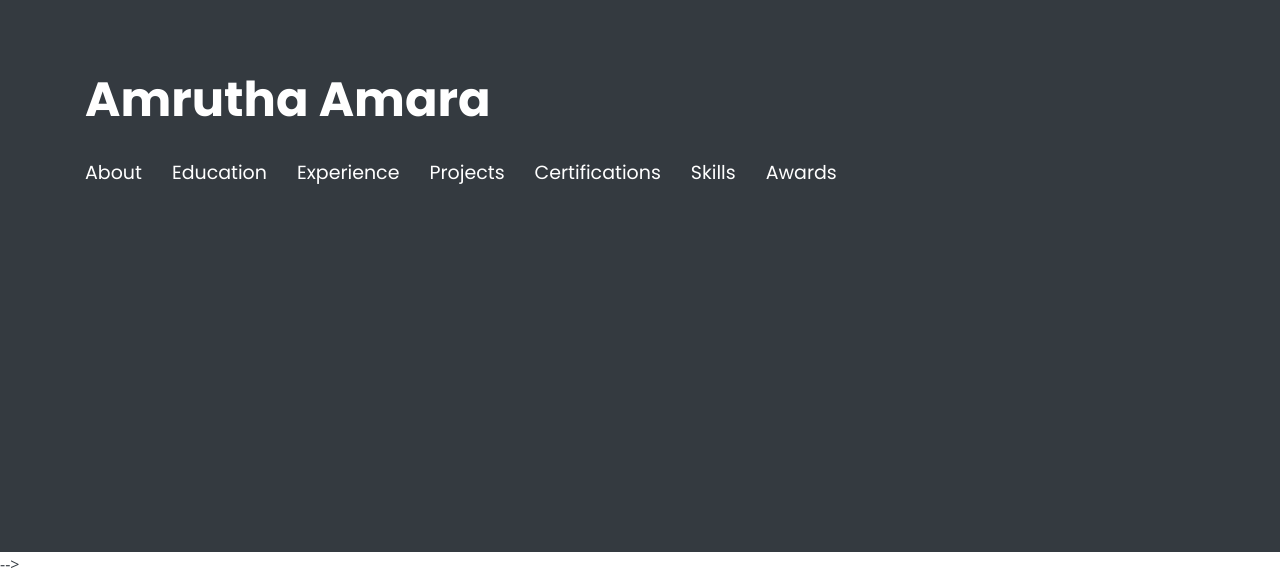
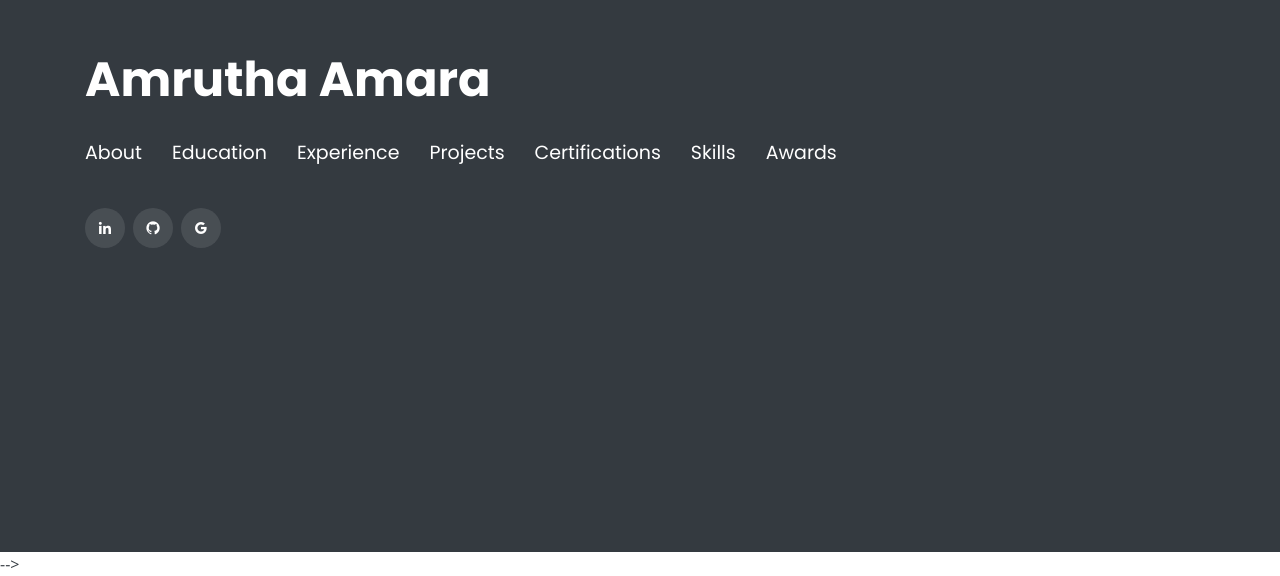
Before and after one commit to AmruthaAmara1/AmruthaAmara1.github.io, a plain HTML site: page index.html in a window 1280 px wide. Shown: the part 248-824 px from the top of the page. Drawn offline with nearby package versions, Linux system fonts and the light colour scheme; files that its build step writes are made by us from their sources.

Commit message:
url's update

```diff
--- a/index.html
+++ b/index.html
@@ -78,10 +78,10 @@
       </nav><!-- .nav-menu -->
 
       <div class="social-links">
-          <!-- <a href="https://www.linkedin.com/" target="_blank" class="linkedin"><i class="bx bxl-linkedin"></i></a>
-          <a href="https://github.com/" target="_blank" class="github"><i class="bx bxl-github"></i></a>
-          <a href="mailto:@gmail.com" target="_blank" class="google"><i class="bx bxl-google"></i></a>
-          <a href="https://medium.com/" target="_blank" class="medium"><i class="bx bxl-medium"></i></a> --!>
+          <a href="https://www.linkedin.com/in/amrutha-amara-76b882218" target="_blank" class="linkedin"><i class="bx bxl-linkedin"></i></a>
+          <a href="https://github.com/AmruthaAmara1" target="_blank" class="github"><i class="bx bxl-github"></i></a>
+          <a href="mailto:amrutha.amara1998@gmail.com" target="_blank" class="google"><i class="bx bxl-google"></i></a>
+          <!--<a href="https://medium.com/" target="_blank" class="medium"><i class="bx bxl-medium"></i></a> --!>
       </div>
 
     </div>
@@ -109,7 +109,7 @@
               <ul>
                 <li><i class="icofont-rounded-right"></i> <strong>Birthday:</strong> 08-01-1998</li>
                 <!-- <li><i class="icofont-rounded-right"></i> <strong>Phone:</strong> +1 xxx-xxx-xxxx</li> --!>
-                <li><i class="icofont-rounded-right"></i> <strong>Email:</strong> amaraamrutha9@gmail.com</li>
+                <li><i class="icofont-rounded-right"></i> <strong>Email:</strong> amrutha.amara1998@gmail.com</li>
               </ul>
             </div>
             <div class="col-lg-6">
@@ -250,7 +250,7 @@
               <h6 style="text-align:left;color:#000;">Java, JSP, MySQL, HTML, CSS, JavaScript</h6>
               <p style="text-align:left;color:#000;font-size: 14px;font-weight: 600;">Jul 2018 - Sep 2018<em></em></p>
               <br>
-              <p style="text-align:left;color:#000;font-size: 14px;font-weight: 600;">Developed a web application for librarians to efficiently manage book inventory, track availability, and monitor due dates. This application also provides students with real-time access to book availability and their respective due dates. <a href="" style="color:#007bff">K</a></p>
+              <p style="text-align:left;color:#000;font-size: 14px;font-weight: 600;">Developed a web application for librarians to efficiently manage book inventory, track availability, and monitor due dates. This application also provides students with real-time access to book availability and their respective due dates. <a href="" style="color:#007bff"></a></p>
             </div>
 
 
```
